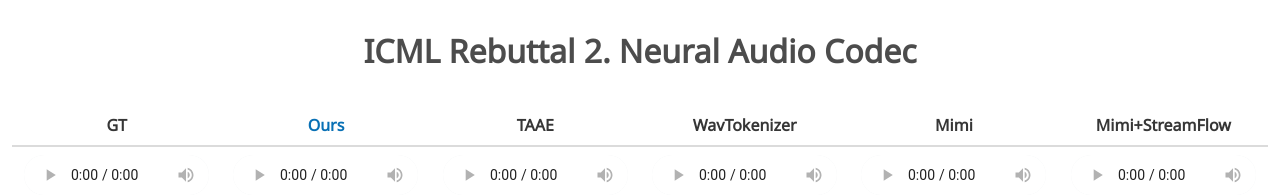
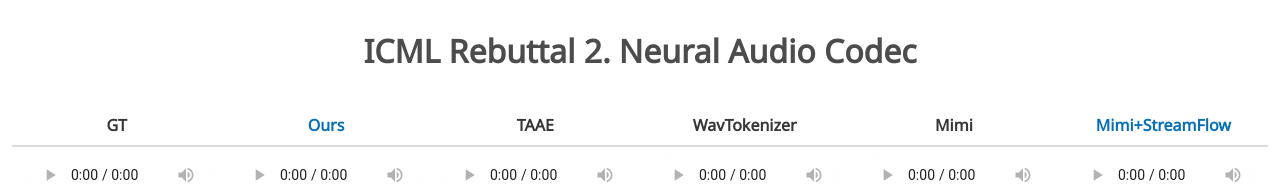
Before and after one commit to streamflow25/demo, a plain HTML site: page index.html in a window 1280 px wide. Shown: the part 3567-3763 px from the top of the page. Drawn offline with nearby package versions, Linux system fonts and the light colour scheme; some icons are missing; a web font is replaced by a local one.

Commit message:
Update index.html

```diff
--- a/index.html
+++ b/index.html
@@ -205,8 +205,7 @@
                 <th align="center"><strong>TAAE</strong></th>
                 <th align="center"><strong>WavTokenizer</strong></th>
                 <th align="center"><strong>Mimi</strong></th>
-                <th align="center"><strong>Mimi+StreamFlow</strong></th>
-
+                <th align="center" style="color: hsl(204, 92%, 37%);"><strong>Mimi+StreamFlow</strong></th>
               </tr>
             </thead>
             <tbody id="audioTable02">
```
